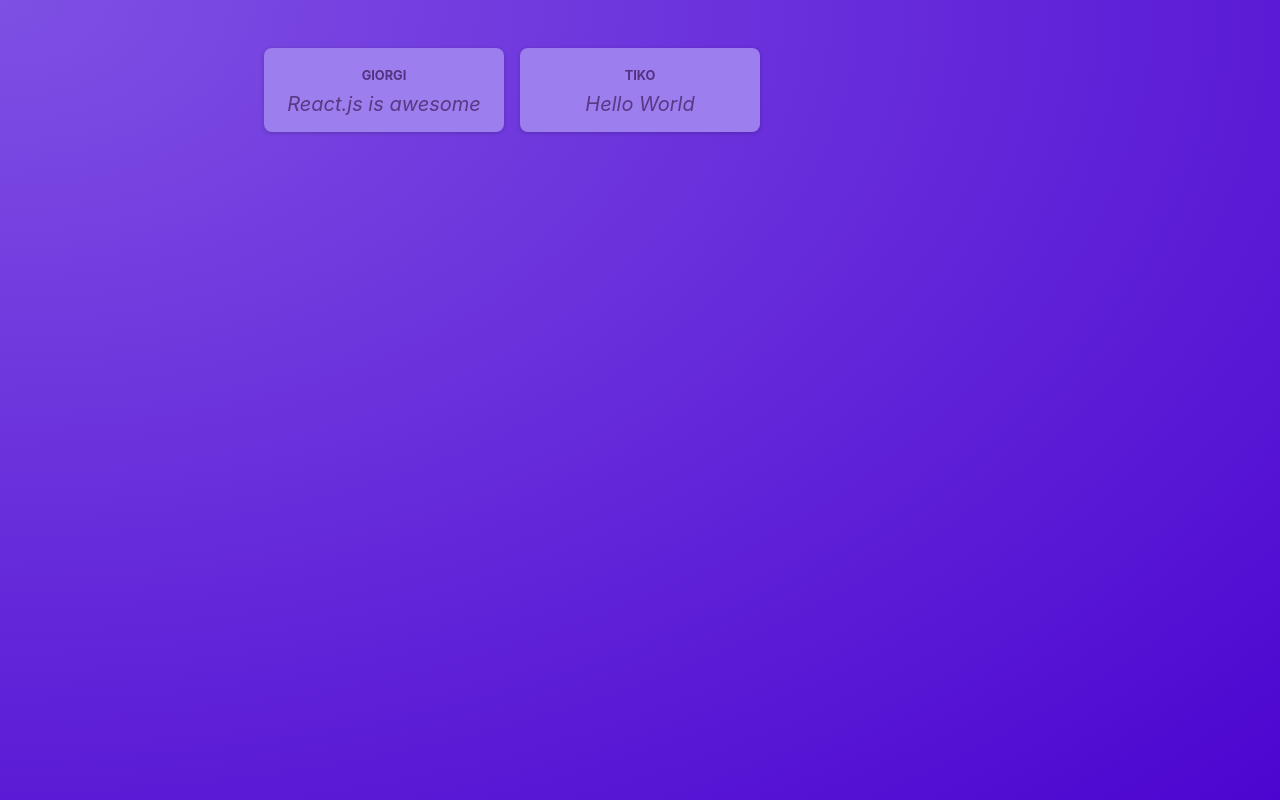
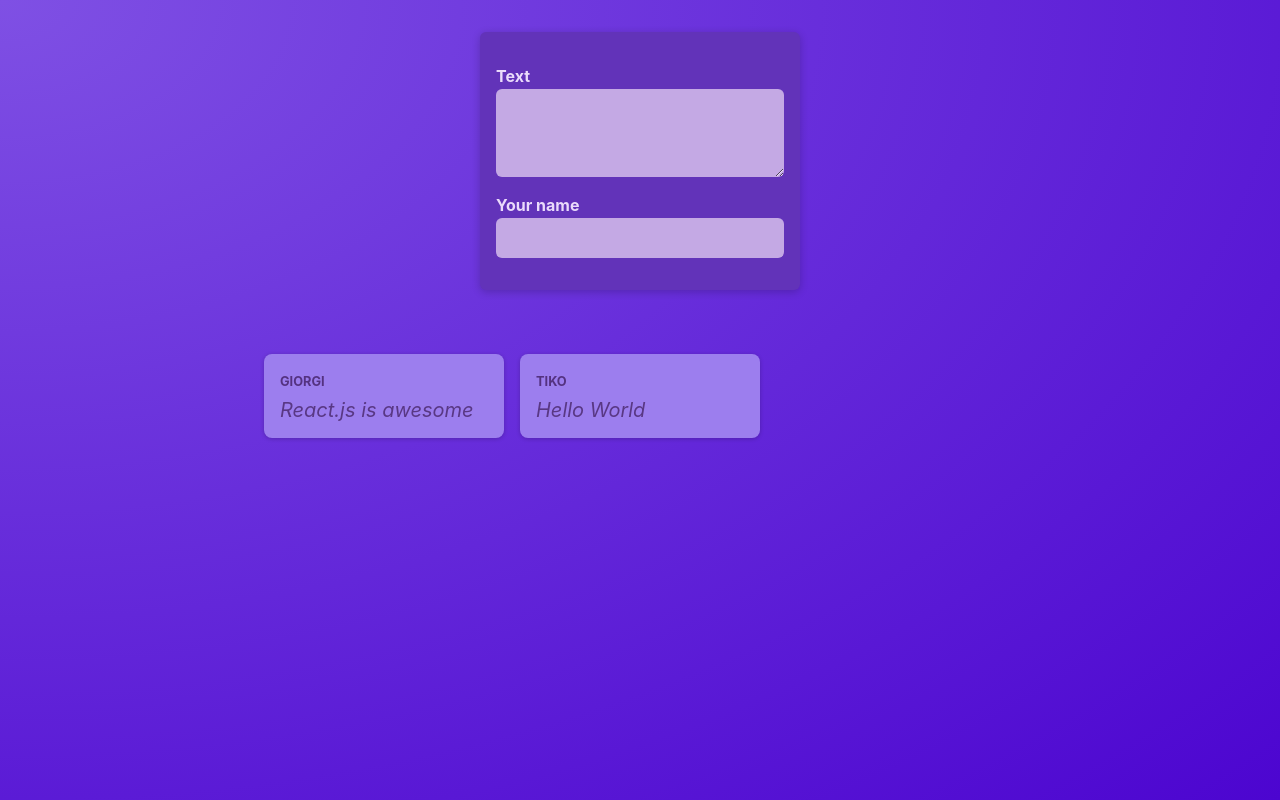
Before and after one commit to GiorgiBabunashvili/reactPosterRC, a React (Vite) app: page / in a window 1280 px wide. Built offline with nearby package versions, Linux system fonts and the light colour scheme.

Commit message:
new post

```diff
--- /dev/null
+++ b/src/components/NewPost.jsx
@@ -0,0 +1,19 @@
+import React from "react";
+import classes from "./NewPost.module.css";
+
+const NewPost = () => {
+  return (
+    <form className={classes.form}>
+      <p>
+        <label htmlFor="body">Text</label>
+        <textarea id="body" required rows={3} />
+      </p>
+      <p>
+        <label htmlFor="name">Your name</label>
+        <input type="text" id="name" required />
+      </p>
+    </form>
+  );
+};
+
+export default NewPost;
--- /dev/null
+++ b/src/components/NewPost.module.css
@@ -0,0 +1,55 @@
+.form {
+  background-color: #6233b9;
+  padding: 1rem;
+  width: 20rem;
+  margin: 2rem auto;
+  border-radius: 6px;
+  box-shadow: 0 2px 8px rgba(0, 0, 0, 0.2);
+}
+
+.form label {
+  display: block;
+  margin-bottom: 0.05rem;
+  color: #eadbfb;
+  font-weight: bold;
+}
+
+.form input,
+.form textarea {
+  display: block;
+  width: 100%;
+  font: inherit;
+  padding: 0.5rem;
+  border-radius: 6px;
+  border: none;
+  background-color: #c4a9e4;
+  color: #28262c;
+}
+
+.actions {
+  display: flex;
+  justify-content: flex-end;
+  gap: 0.5rem;
+}
+
+.actions button {
+  cursor: pointer;
+  font: inherit;
+  padding: 0.5rem 1.5rem;
+  border: none;
+  border-radius: 4px;
+  background-color: #34036c;
+  color: #e5d5f7;
+}
+
+.actions button:hover {
+  background-color: #23014a;
+}
+
+.actions button[type="button"] {
+  background-color: transparent;
+}
+
+.actions button[type="button"]:hover {
+  color: #d1bee6;
+}
--- a/src/components/PostsList.jsx
+++ b/src/components/PostsList.jsx
@@ -1,13 +1,17 @@
 import React from "react";
 import classe from "./PostsList.module.css";
 import Post from "./Post";
+import NewPost from "./NewPost";
 
 const PostsList = () => {
   return (
-    <ul className={classe.posts}>
-      <Post author="Giorgi" body="React.js is awesome" />
-      <Post author="Tiko" body="Hello World" />
-    </ul>
+    <>
+      <NewPost />
+      <ul className={classe.posts}>
+        <Post author="Giorgi" body="React.js is awesome" />
+        <Post author="Tiko" body="Hello World" />
+      </ul>
+    </>
   );
 };
 
--- a/src/index.css
+++ b/src/index.css
@@ -18,6 +18,6 @@
 
 body {
   margin: 0;
-  text-align: center;
+
   color: #e6ddf9;
 }
```
